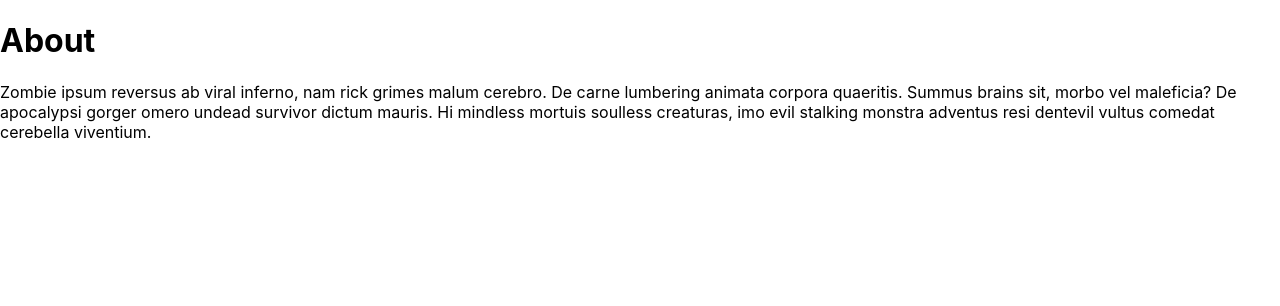
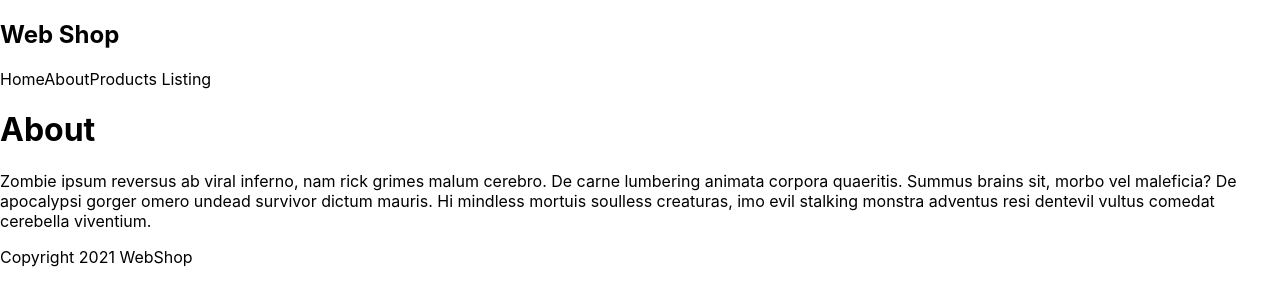
Before and after one commit to NeginSal/next.js-list, a Next.js app: page /about in a window 1280 px wide. Shown: the top 306 px of the page. Built offline with nearby package versions, Linux system fonts and the light colour scheme.

Commit message:
creating a layout component

```diff
--- /dev/null
+++ b/comps/Layout.js
@@ -0,0 +1,16 @@
+import Footer from "./Footer"
+import Navbar from "./Navbar"
+
+const Layout = ({ children }) => {
+    return (
+        <div className="content">
+            <Navbar />
+            {children}
+             <Footer/>
+        </div>
+
+
+     );
+}
+
+export default Layout;
--- a/pages/_app.js
+++ b/pages/_app.js
@@ -1,7 +1,13 @@
+import Layout from '../comps/Layout'
 import '../styles/globals.css'
 
 function MyApp({ Component, pageProps }) {
-  return <Component {...pageProps} />
+  return (
+    <Layout>
+      <Component {...pageProps} />
+    </Layout>
+
+  )
 }
 
 export default MyApp
--- a/pages/index.js
+++ b/pages/index.js
@@ -7,7 +7,6 @@
 export default function Home() {
   return (
     <div>
-      <Navbar/>
       <h1>HomePage</h1>
       <p> Zombie ipsum reversus ab viral inferno, nam rick grimes malum cerebro.
           De carne lumbering animata corpora quaeritis.
@@ -15,8 +14,6 @@
           Hi mindless mortuis soulless creaturas, imo evil stalking monstra adventus resi dentevil vultus comedat cerebella viventium.
       </p>
       <Link href="/ninjas"><a>See All Products</a></Link>
-      <Footer/>
-
     </div>
 
   )
```
